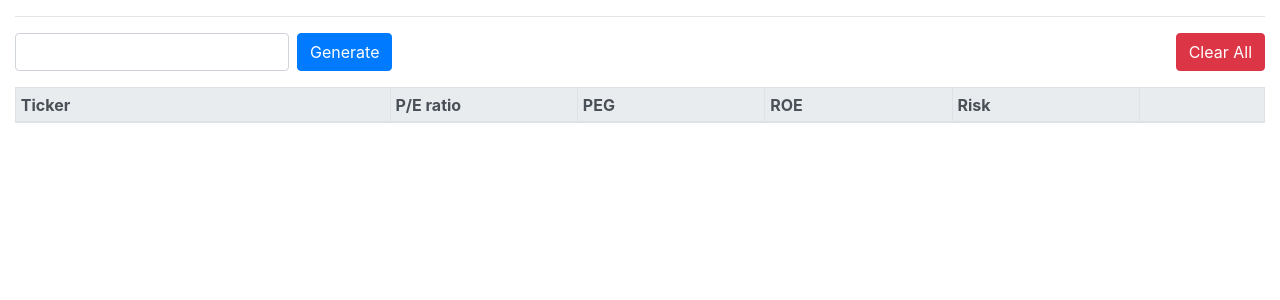
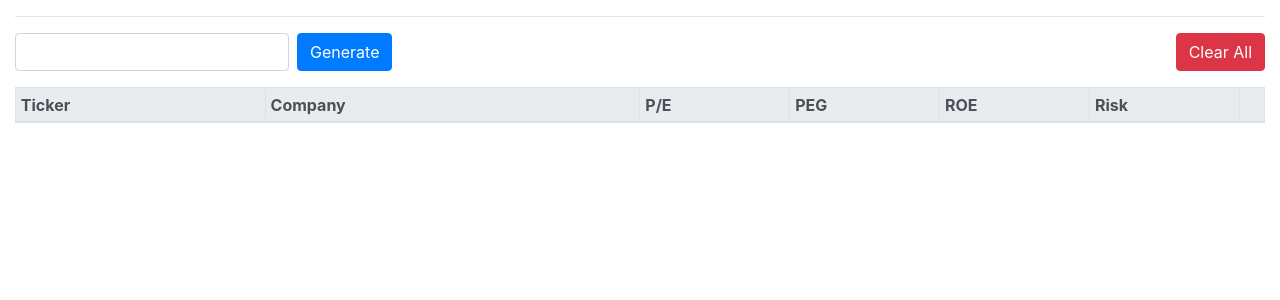
Before and after one commit to ari-butterfield/stock-calculator, a Flask app: page / in a window 1280 px wide. Shown: the part 69-369 px from the top of the page. Run offline with Flask 2, Linux system fonts and the light colour scheme; data comes from the database, SQL or seed files in the repository; data that the repository does not hold is empty; some libraries are stand-ins or nearby versions.

Commit message:
added company name, removed 'ratio' form pe, roe to percentage

```diff
--- a/forms.py
+++ b/forms.py
@@ -5,7 +5,7 @@ from wtforms.validators import DataRequired, Optional
 
 class TaskForm(FlaskForm):
     ticker = StringField('Ticker', validators=[DataRequired()])
-    pe_ratio = DecimalField('P/E ratio', places=4, validators=[Optional()])
+    pe = DecimalField('P/E', places=4, validators=[Optional()])
     roe = DecimalField('ROE', places=4, validators=[Optional()])
     submit = SubmitField('Generate')
 
--- a/models.py
+++ b/models.py
@@ -6,14 +6,15 @@ class Task(db.Model):
     id = db.Column(db.Integer, primary_key=True)
     visitor_uuid = db.Column(db.String(36), nullable=False, index=True)
     ticker = db.Column(db.String(20), nullable=False)
-    pe_ratio = db.Column(db.Float, nullable=True)
+    company_name = db.Column(db.String(120), nullable=True)
+    pe = db.Column(db.Float, nullable=True)
     peg = db.Column(db.Float, nullable=True)
     roe = db.Column(db.Float, nullable=True)
     risk = db.Column(db.Float, nullable=True)
     date = db.Column(db.DateTime, default=datetime.utcnow)
 
     def __repr__(self):
-        return f"Task(visitor={self.visitor_uuid}, ticker={self.ticker}, pe={self.pe_ratio}, peg={self.peg}, roe={self.roe}, risk={self.risk})"
+        return f"Task(visitor={self.visitor_uuid}, ticker={self.ticker}, company={self.company_name}, pe={self.pe}, peg={self.peg}, roe={self.roe}, risk={self.risk})"
 
 
 class Visitor(db.Model):
--- a/routes.py
+++ b/routes.py
@@ -56,10 +56,11 @@ def index():
             except Exception:
                 return None
 
-        roe = info.get('returnOnEquity') or info.get('returnOnEquityAnnual') or info.get('roe')
+        roe = info.get('returnOnEquity')
         pe = info.get('trailingPE')
         growth = info.get('earningsGrowth')
         peg = None
+        company = info.get('shortName') or info.get('longName') or None
 
         if pe and growth:
             peg = pe / (growth * 100)
@@ -82,7 +83,8 @@ def index():
 
         task = Task(
             ticker=ticker_input,
-            pe_ratio=_safe_float(pe),
+            company_name=company,
+            pe=_safe_float(pe),
             peg=_safe_float(peg),
             roe=_safe_float(roe),
             risk=risk_val,
--- a/templates/index.html
+++ b/templates/index.html
@@ -19,11 +19,12 @@
   <table class="table table-sm table-bordered">
     <thead class="thead-light">
       <tr>
-        <th style="width:30%">Ticker</th>
-        <th style="width:15%">P/E ratio</th>
-        <th style="width:15%">PEG</th>
-        <th style="width:15%">ROE</th>
-        <th style="width:15%">Risk</th>
+        <th style="width:20%">Ticker</th>
+        <th style="width:30%">Company</th>
+        <th style="width:12%">P/E</th>
+        <th style="width:12%">PEG</th>
+        <th style="width:12%">ROE</th>
+        <th style="width:12%">Risk</th>
         <th style="width:10%"></th>
       </tr>
     </thead>
@@ -31,9 +32,10 @@
       {% for task in tasks %}
       <tr>
         <td>{{ task.ticker }}</td>
-        <td>{% if task.pe_ratio is not none %}{{ '%.4f'|format(task.pe_ratio) }}{% endif %}</td>
+        <td>{{ task.company_name or '' }}</td>
+        <td>{% if task.pe is not none %}{{ '%.4f'|format(task.pe) }}{% endif %}</td>
         <td>{% if task.peg is not none %}{{ '%.4f'|format(task.peg) }}{% endif %}</td>
-        <td>{% if task.roe is not none %}{{ '%.4f'|format(task.roe) }}{% endif %}</td>
+        <td>{% if task.roe is not none %}{{ '%.2f'|format(task.roe * 100) }}%{% endif %}</td>
         <td>{% if task.risk is not none %}{{ '%.6f'|format(task.risk) }}{% endif %}</td>
         <td>
           <form method="post" style="display:inline-block;">
```
